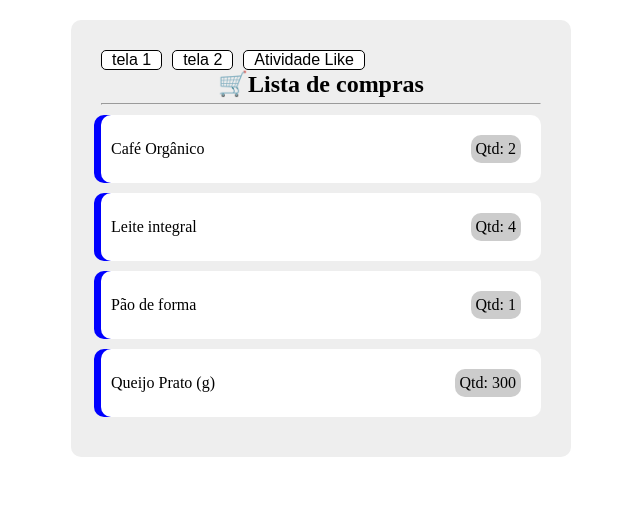
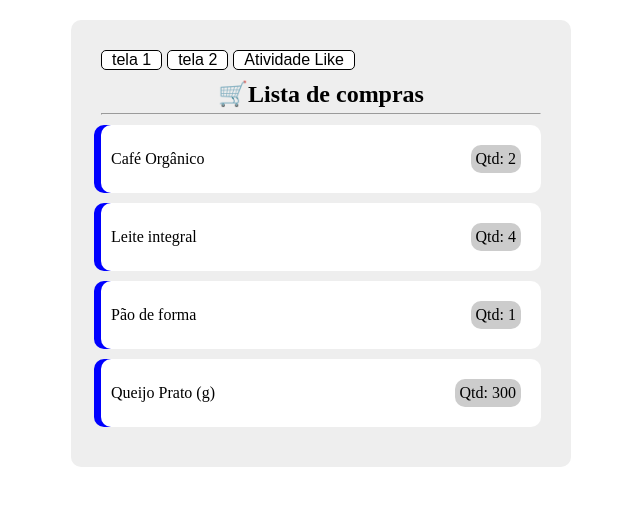
Before and after one commit to VitorPrates/usando-useParam-e-useState, a React (Vite) app in the folder aprendendo-status/: page / in a window 1280 px wide. Shown: the top 506 px of the page, without its empty margins (319-959 px from the left). Built offline with nearby package versions, Linux system fonts and the light colour scheme.

Commit message:
ajuste visual botoẽs de escolher exercicio

```diff
--- a/aprendendo-status/src/index.css
+++ b/aprendendo-status/src/index.css
@@ -33,7 +33,8 @@ body{
   header
   {
     display: flex;
-    gap: 10px;
+    gap: 5px;
+    margin-bottom: 10px;
     button
     {
       background-color: white;
```
